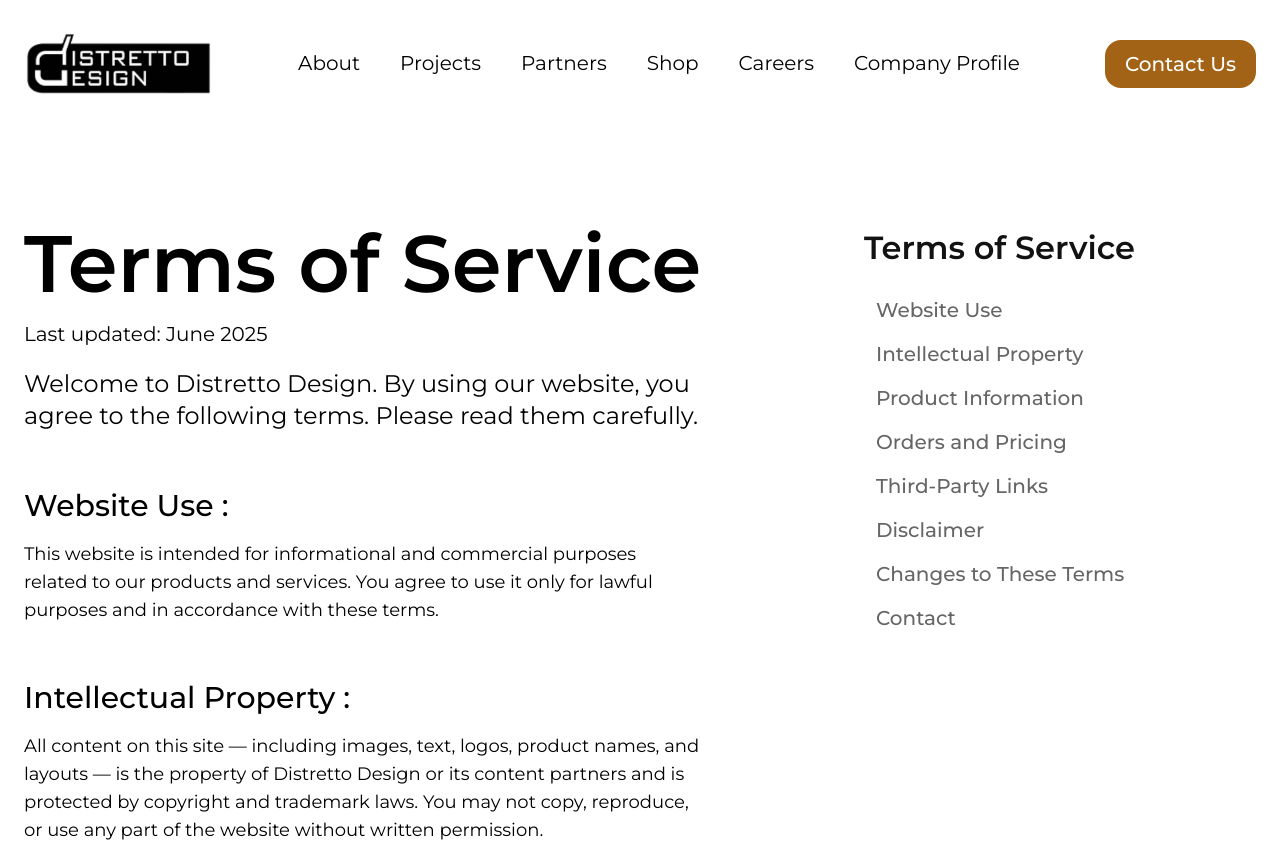
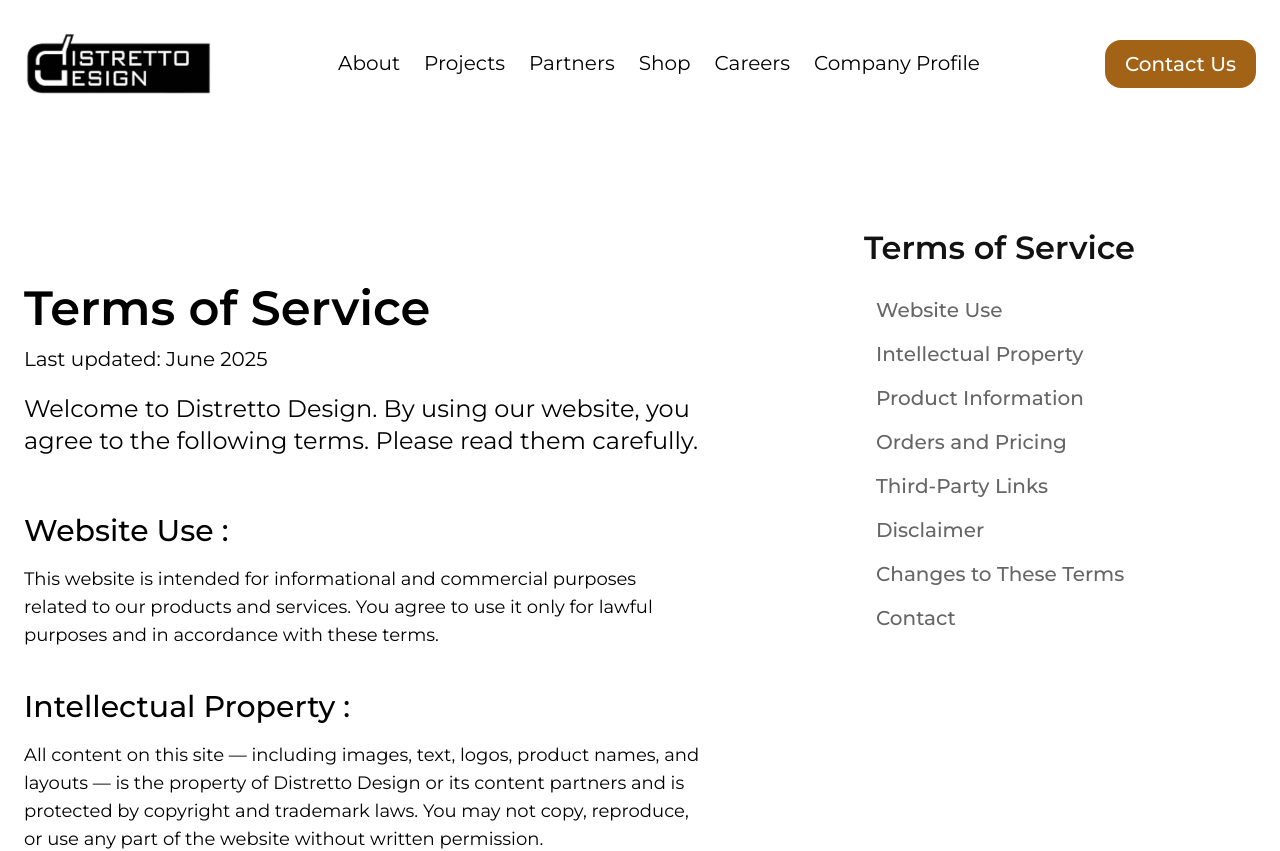
Before and after one commit to hanysaadeldeen/distrettodesign, a Nuxt app: page /terms in a window 1280 px wide. Shown: the top 851 px of the page. Built offline with nearby package versions, Linux system fonts and the light colour scheme; what vue3-marquee would draw is missing.

Commit message:
feat: finish enhance design

```diff
--- a/components/AppHeader.vue
+++ b/components/AppHeader.vue
@@ -20,7 +20,10 @@
           </nuxt-link>
           <nav class="relative hidden text-white lg:block">
             <div class="blob bg-primary" aria-hidden="true"></div>
-            <ul class="flex gap-10" :class="adjustedPath !== '/' ? 'text-black' : ''">
+            <ul
+              class="flex gap-4 xl:gap-6 2xl:gap-10"
+              :class="adjustedPath !== '/' ? 'text-black' : ''"
+            >
               <li :class="adjustedPath === '/about' ? 'active' : ''">
                 <nuxt-link :to="localePath('about')"> About </nuxt-link>
               </li>
--- a/pages/privacy.vue
+++ b/pages/privacy.vue
@@ -6,12 +6,12 @@
           <main class="content flex-1 lg:mr-32 lg:p-4">
             <div class="flex flex-col">
               <h1
-                class="mb-4 text-2xl font-semibold sm:text-3xl md:text-4xl lg:text-[80px] lg:!leading-[80px]"
+                class="mt-12 text-2xl font-semibold sm:text-3xl md:text-4xl lg:text-5xl lg:!leading-[73px]"
               >
                 Privacy Policy
               </h1>
               <p class="mb-5 text-xl font-normal">Last updated: June 2025</p>
-              <p class="mb-14 text-xl font-normal md:text-2xl">
+              <p class="mb-14 text-lg font-normal sm:text-xl md:text-2xl">
                 At Distretto Design, we are committed to protecting your privacy and ensuring that
                 your personal information is handled with care and transparency.
               </p>
--- a/pages/terms.vue
+++ b/pages/terms.vue
@@ -6,12 +6,12 @@
           <main class="content flex-1 lg:mr-32 lg:p-4">
             <div class="flex flex-col">
               <h1
-                class="mb-4 text-2xl font-semibold sm:text-3xl md:text-4xl lg:text-[80px] lg:!leading-[80px]"
+                class="mt-12 text-2xl font-semibold sm:text-3xl md:text-4xl lg:text-5xl lg:!leading-[73px]"
               >
                 Terms of Service
               </h1>
               <p class="mb-5 text-xl font-normal">Last updated: June 2025</p>
-              <p class="mb-14 text-xl font-normal md:text-2xl">
+              <p class="mb-14 text-lg font-normal sm:text-xl md:text-2xl">
                 Welcome to Distretto Design. By using our website, you agree to the following terms.
                 Please read them carefully.
               </p>
@@ -21,7 +21,7 @@
               v-for="(section, index) in sections"
               :id="section.id"
               :key="index"
-              class="mb-8 lg:mb-14"
+              class="mb-6 lg:mb-10"
             >
               <h2 class="mb-4 text-xl font-medium md:text-2xl lg:text-3xl">
                 {{ $t(section.title) }}:
@@ -30,9 +30,6 @@
                 <p class="text-base font-normal md:text-lg">
                   {{ $t(section.description) }}
                 </p>
-                <!-- <nuxt-link to="contact">
-                  <span v-if="section.id === 'contact-us'" class="font-bold mx-1"> Contact Us</span>
-                </nuxt-link> -->
               </div>
             </div>
           </main>
```
